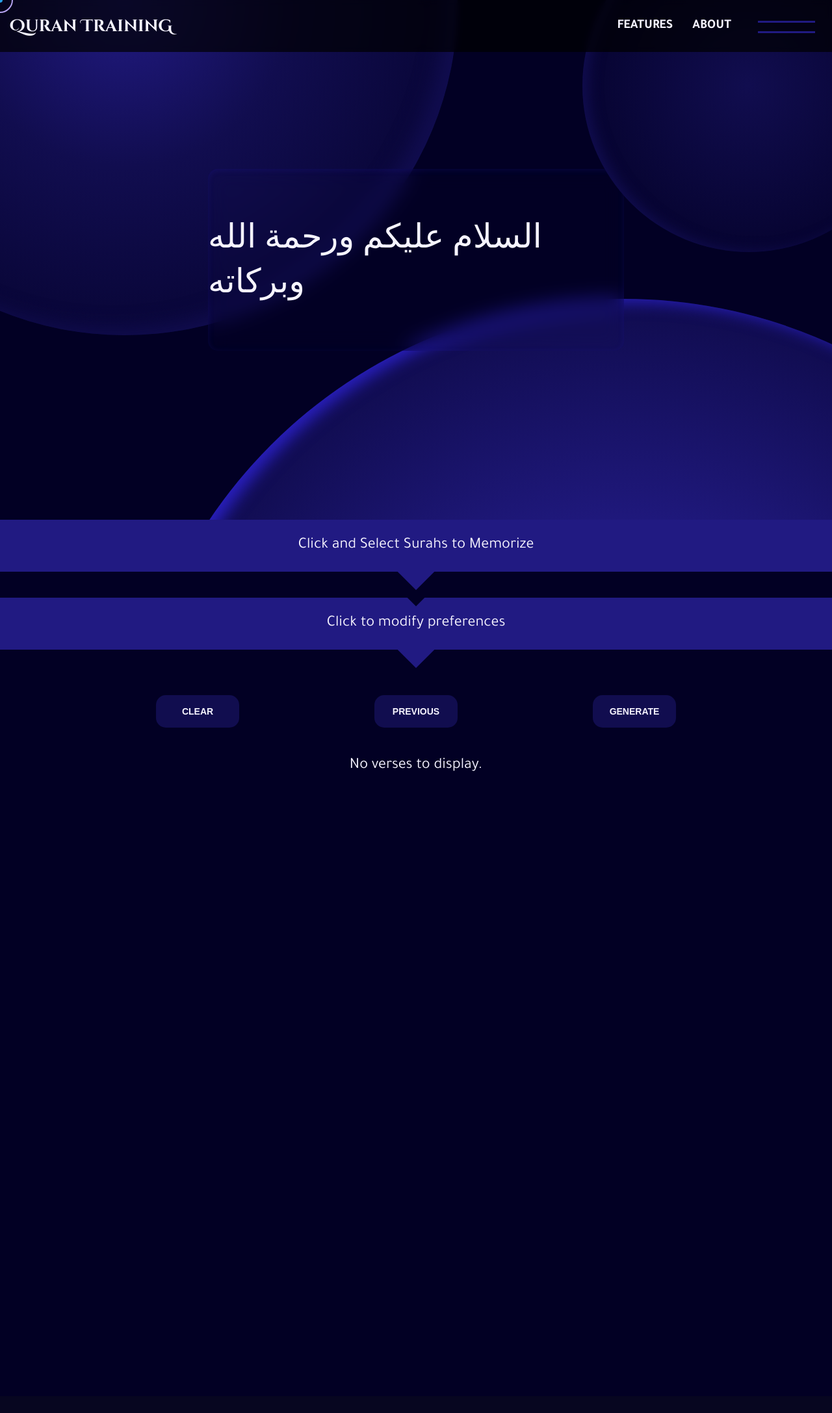
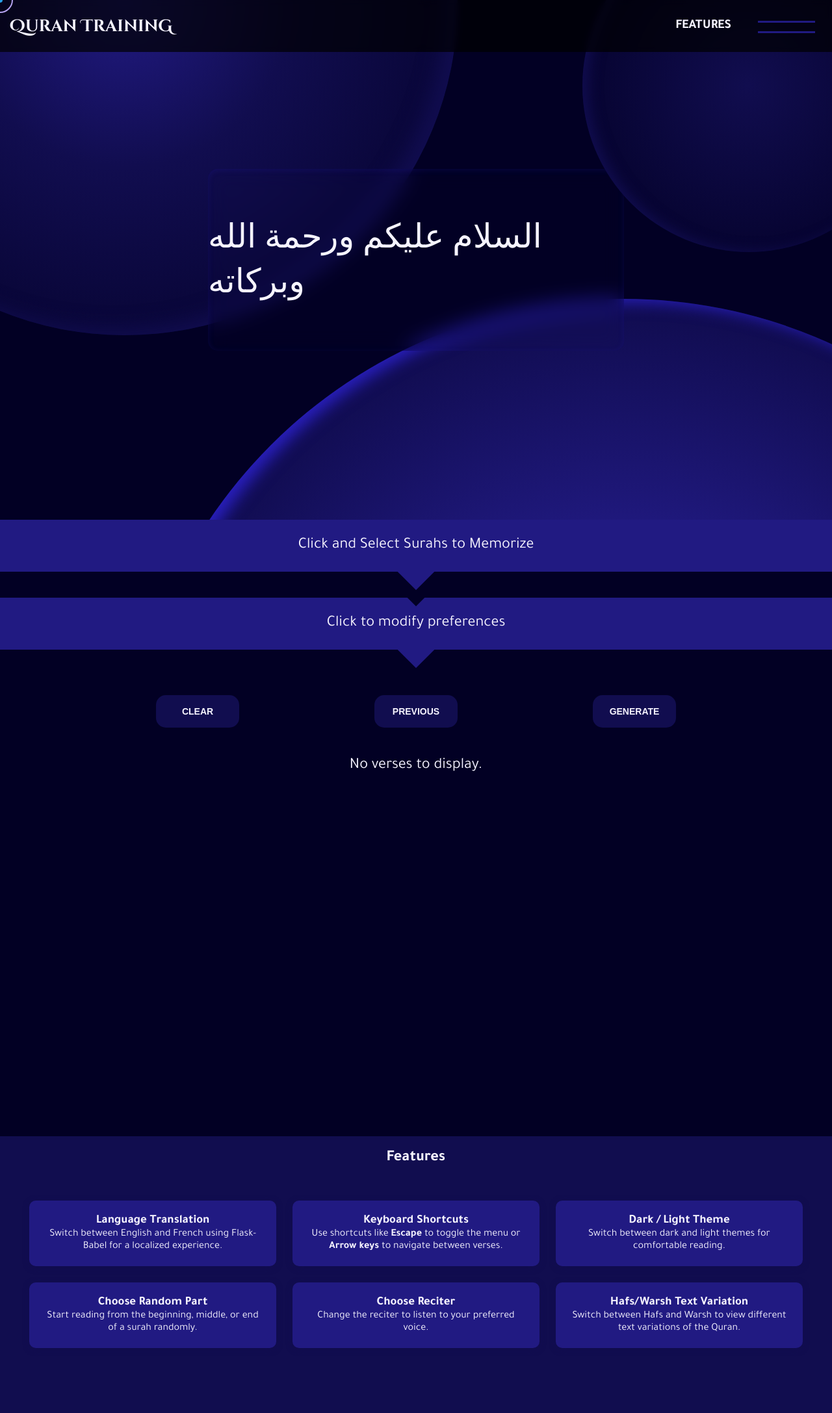
Before and after one commit to seyyko/portfolio, a Flask app: page /QuranTraining/ in a window 1280 px wide. Shown: the whole page at 65% size. Before the commit the page ends 1187 px from the top, so only its background shows below. Run offline with Flask 3, Linux system fonts and the light colour scheme; parts of the project's set-up code (start-up, migrations or seed data) failed here and were passed over.

Commit message:
update translation and create a feature part

```diff
--- a/QuranTraining/app.py
+++ b/QuranTraining/app.py
@@ -19,7 +19,7 @@ for surah in quran["sourates"]:
 
 @quran_app.route('/', methods=["GET", "POST"])
 def home():
-    return render_template('home.html', title='Home', surahs=surahs)
+    return render_template('home.html', surahs=surahs)
 
 
 @quran_app.route('/submit-surahs', methods=['POST'])
@@ -32,7 +32,3 @@ def submit_surahs():
                 selected_surahs[j] = quran["sourates"][i]
 
     return jsonify({'message': 'Data received and saved successfully', 'selected_surahs': selected_surahs}), 200
-
-@quran_app.route('/about')
-def about():
-    return render_template('about.html', title='About')
--- a/QuranTraining/templates/about.html
+++ /dev/null
@@ -1,5 +0,0 @@
-{% extends 'base.html' %}
-
-{% block content %}
-<h1>About</h1>
-{% endblock %}
--- a/QuranTraining/templates/base.html
+++ b/QuranTraining/templates/base.html
@@ -33,7 +33,7 @@
 
     <meta name="description" content="QuranTraining is an open-source application designed to assist with memorizing Quranic surahs." />
 
-    <title>QuranTraining | {{ title }}</title>
+    <title>QuranTraining</title>
 </head>
 <body>
 
@@ -57,9 +57,6 @@
             <ul class="sublist">
                 <li class="features">
                     <a href="{{ url_for('quran_app.home') }}#features" class="features-content uppercase underline-hover-animation hover-cursor-event">{{ _('Features') }}</a>
-                </li>
-                <li class="about">
-                    <a href="{{ url_for('quran_app.about') }}" class="about-content uppercase underline-hover-animation hover-cursor-event">{{ _('About') }}</a>
                 </li>
                 <li class="menu">
                     <div class="menu-logo hover-cursor-event" onclick="toggleMenu()">
--- a/QuranTraining/templates/home.html
+++ b/QuranTraining/templates/home.html
@@ -6,7 +6,7 @@
     <form method="POST" class="surah-form">
         <div id="surah-container" class="scroll-cursor-event">
             {% for surah in surahs %}
-                <label class="surah-btn hover-cursor-event">
+                <label class="surah-btn hover-cursor-event prevent-from-select">
                     <input class="surah-checkbox" type="checkbox" name="surah" value="{{ surah }}" onclick="changeBtnBg(this)">
                     <div class="surah-name">
                         <p class="surah-name-index">{{ loop.index }}.</p>
@@ -61,7 +61,7 @@
                     </div>
                 </div>
                 <div class="reciter-container">
-                    <label for="reciter">Choose a reciter:</label>
+                    <p>{{ _('Choose a reciter :') }}</p>
                     <select name="reciter" id="reciter" onchange="saveReciter()">
                         <option value="abdulbasitmurattal">Abdul Basit Murattal</option>
                         <option value="abdullahbasfar">Abdullah Basfar</option>
@@ -110,4 +110,40 @@
 
 <a class="scroll-up hover-cursor-event uppercase prevent-from-select" href="#verse-display">↑</a>
 
+<section id="features">
+    <h1>{{ _('Features') }}</h1>
+    <div class="features-container">
+      <div class="feature-card hover-cursor-event">
+        <h3>{{ _('Language Translation') }}</h3>
+        <p>{{ _('Switch between English and French using Flask-Babel for a localized experience.') }}</p>
+      </div>
+
+      <div class="feature-card hover-cursor-event">
+        <h3>{{ _('Keyboard Shortcuts') }}</h3>
+        <p>{{ _('Use shortcuts like <b>Escape</b> to toggle the menu or <b>Arrow keys</b> to navigate between verses.') }}</p>
+      </div>
+
+      <div class="feature-card hover-cursor-event">
+        <h3>{{ _('Dark / Light Theme') }}</h3>
+        <p>{{ _('Switch between dark and light themes for comfortable reading.') }}</p>
+      </div>
+
+      <div class="feature-card hover-cursor-event">
+        <h3>{{ _('Choose Random Part') }}</h3>
+        <p>{{ _('Start reading from the beginning, middle, or end of a surah randomly.') }}</p>
+      </div>
+
+      <div class="feature-card hover-cursor-event">
+        <h3>{{ _('Choose Reciter') }}</h3>
+        <p>{{ _('Change the reciter to listen to your preferred voice.') }}</p>
+      </div>
+
+      <div class="feature-card hover-cursor-event">
+        <h3>{{ _('Hafs/Warsh Text Variation') }}</h3>
+        <p>{{ _('Switch between Hafs and Warsh to view different text variations of the Quran.') }}</p>
+    </div>
+    </div>
+  </section>
+
+
 {% endblock %}
--- a/static/QuranTraining/css/home.css
+++ b/static/QuranTraining/css/home.css
@@ -157,3 +157,38 @@ button:active{
     background-color: var(--background-tertiary);
     color: var(--text-color);
 }
+
+#features {
+  margin-top: -400px;
+  padding: 20px;
+  padding-bottom: 100px;
+  background-color: var(--background-secondary);
+  h1{
+    width: 100%;
+    text-align: center;
+    margin-bottom: 50px;
+  }
+}
+
+.features-container {
+  display: flex;
+  flex-wrap: wrap;
+  justify-content: center;
+  gap: 25px;
+}
+.feature-card {
+  background-color: var(--background-tertiary);
+  border-radius: 10px;
+  box-shadow: 0 2px 10px var(--background-secondary);
+
+  text-align: center;
+  padding: 20px;
+  width: 380px; max-width: 95%;
+
+  transition: transform 0.3s, box-shadow 0.1s;
+}
+.feature-card:hover {
+  transform: translateY(-10px);
+  box-shadow: 0 4px 15px var(--background-tertiary);
+  background-color: var(--background-quaternary);
+}
--- a/static/QuranTraining/css/surah_choice.css
+++ b/static/QuranTraining/css/surah_choice.css
@@ -157,7 +157,7 @@ body{
     flex: 7;
     display: flex; flex-direction: column;
     align-items: center; justify-content: center;
-    font-size: clamp(12px, 2vw, 14px);
+    font-size: clamp(10px, 2vw, 16px);
     select {
         background-color: var(--background-secondary);
         color: var(--text-color);
@@ -295,9 +295,12 @@ body{
     width: 70px; height: 70px;
 
     border-radius: 50%;
-    background-color: var(--background-secondary);
+    background-color: var(--alt-bg);
+    color: var(--background-primary);
     font-size: xx-large; font-weight: bold;
     font-family: 'Harmattan';
+
+    z-index: 1;
 
     display: flex;
     justify-content: center; align-items: center;
--- a/static/QuranTraining/js/main.js
+++ b/static/QuranTraining/js/main.js
@@ -1,5 +1,3 @@
-// constant nightmares - aka the stuff we have to deal with.
-
 const navBar = document.getElementById('navbar');
 const menuBtn = document.querySelector('.menu');
 const upperLayer = document.querySelector('.upper-layer');
@@ -13,8 +11,6 @@ const currentCursor = document.querySelector('.currentCursor');
 const hoverElements = document.querySelectorAll('.hover-cursor-event');
 const scrollElements = document.querySelectorAll('.scroll-cursor-event');
 
-
-// all cursor-related stuff
 let mouseX = 0, mouseY = 0;
 let trackerX = 0, trackerY = 0;
 
@@ -28,9 +24,8 @@ function updateCursor() {
   requestAnimationFrame(updateCursor);
 }
 
-
-// a boring parallax trick
 function updateParallax() {
+  if (window.innerWidth > 750) {
     const x = (window.innerWidth - mouseX) / 100;
     const y = (window.innerHeight - mouseY) / 100;
 
@@ -39,8 +34,8 @@ function updateParallax() {
       circle.style.transform = `translate(${x * speed}px, ${y * speed}px)`;
     });
   }
+}
 
-// Listen to every move the user makes. Because we're attentive like that.
 document.addEventListener('mousemove', (e) => {
   mouseX = e.pageX;
   mouseY = e.pageY;
@@ -48,8 +43,6 @@ document.addEventListener('mousemove', (e) => {
   updateParallax();
 });
 
-
-// finally, some good interaction with the user
 let isScrolling = false;
 
 hoverElements.forEach((element) => {
@@ -103,8 +96,6 @@ function attachHoverEvents() {
 
 requestAnimationFrame(updateCursor);
 
-
-// theme-related crap
 const currentTheme = localStorage.getItem('theme');
 
 function changeMenuBg(color) {
@@ -118,8 +109,6 @@ document.addEventListener('keydown', function(event) {
     }
 });
 
-
-// close your eyes till line 102, to keep your sanity.
 function toggleMenu() {
     if (menuBtn.classList.contains('menu-opened')) {
         menuBtn.classList.remove('menu-opened');
```
Also changed, not shown: translations/en/LC_MESSAGES/messages.po, translations/fr/LC_MESSAGES/messages.po, 3 other files. Lines whose indentation alone changed are shown as unchanged.
